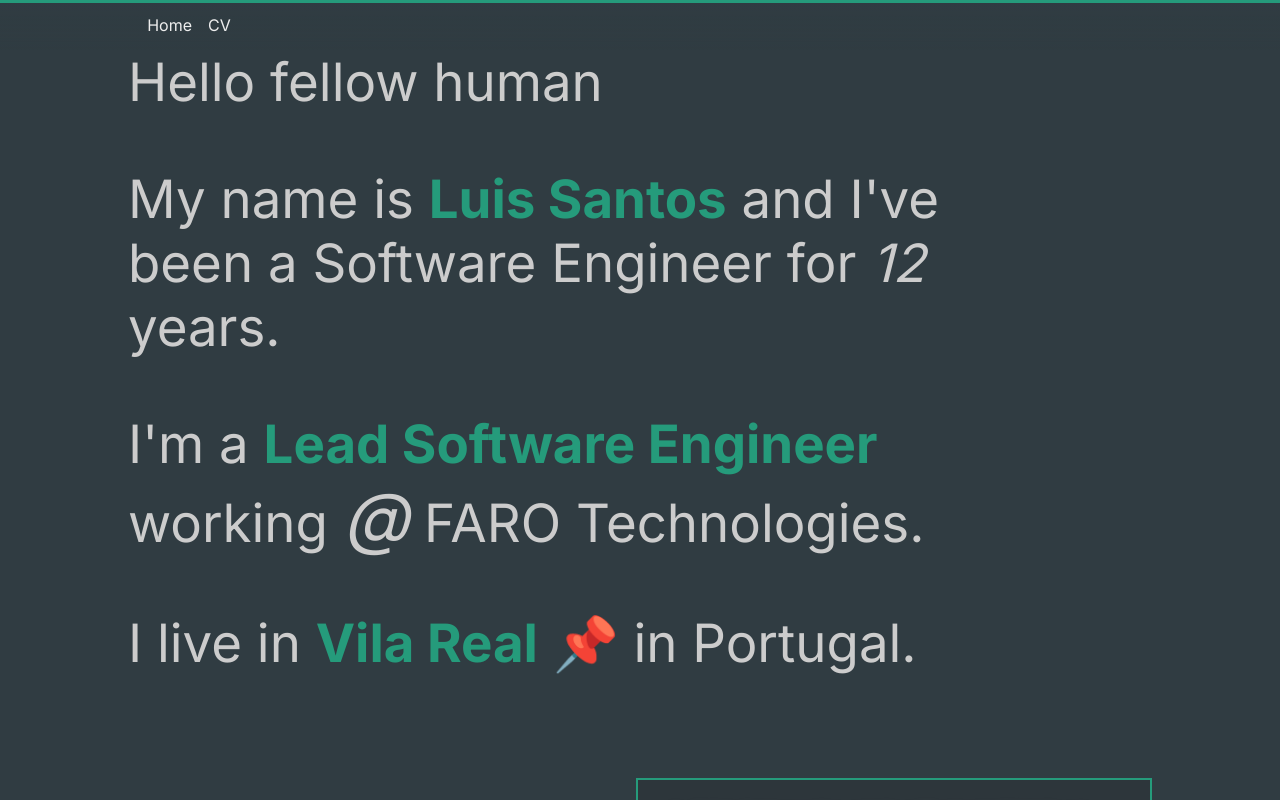
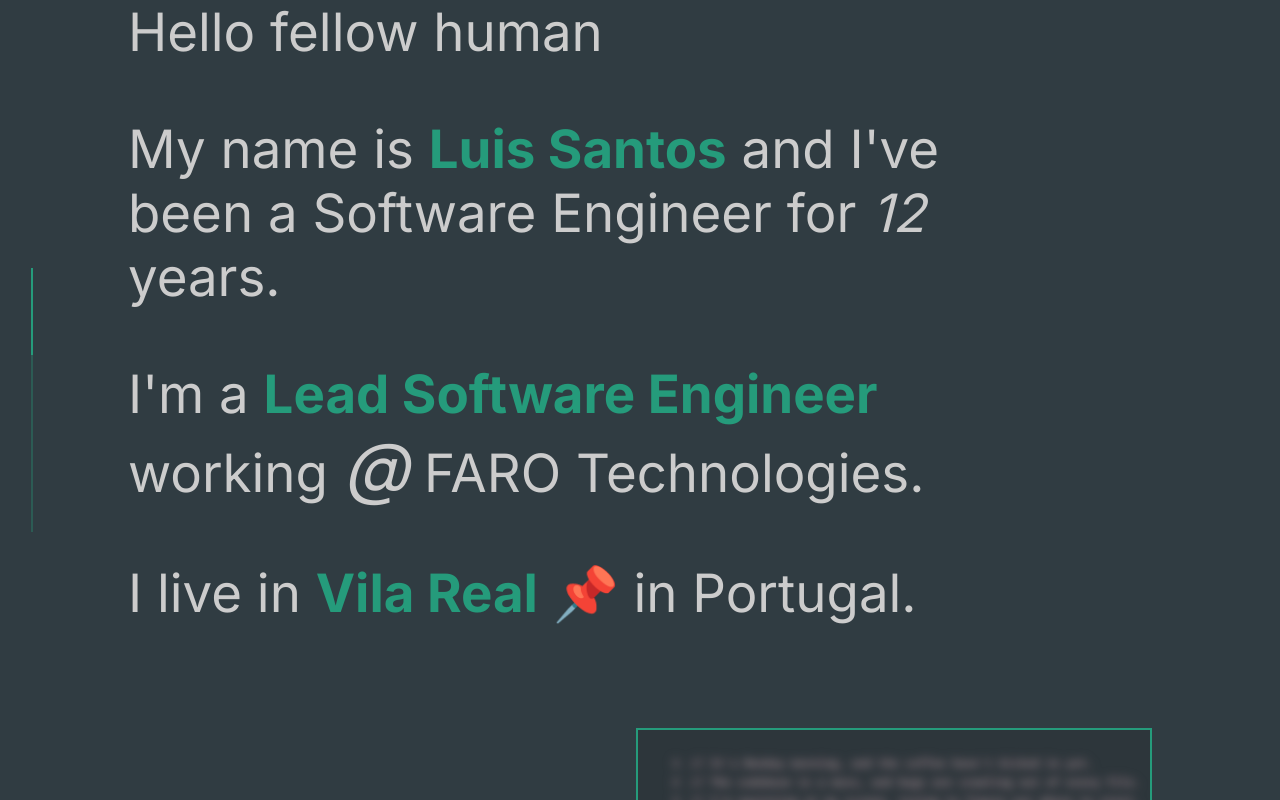
Before and after one commit to luk-rs/ecv, a Next.js app: page / in a window 1280 px wide. Shown: the top 800 px of the page. Built offline with nearby package versions, Linux system fonts and the light colour scheme.

Commit message:
changed progress to vertical style

```diff
--- a/src/components/navbar.module.css
+++ b/src/components/navbar.module.css
@@ -1,20 +1,16 @@
 .nav {
-  position: sticky;
-  background-image: linear-gradient(
-    to top,
-    transparent 0%,
-    rgba(48, 60, 66, 1) 100%
-  );
+  position: fixed;
   z-index: 999;
-  height: 50px;
-  width: 88.5%;
+  height: 100%;
+  width: 5%;
+  top:0;
+  bottom: 0;
   display: flex;
+  justify-content: center;
   align-items: center;
-  top: 0px;
-  padding-left: 11.5%;
 }
 
-.nav ul {
+/* .nav ul {
   list-style: none;
   display: flex;
   flex-direction: row;
@@ -30,14 +26,16 @@
   text-decoration: none;
   color: #eeeeee;
   font-size: 1em;
+} */
+
+.progress_bar {
+  height: 33%;
+  width: 2px;
+  padding-left: 5%;
+  background: rgb(37, 155, 123);
 }
-
-.nav div {
-  position: absolute;
-  top: 0;
-  margin-left: -11.5%;
+.progress_bar div{
+  height: 100%;
   background: rgb(37, 155, 123);
-  height: 3px;
-  width: 100%;
-  transform-origin: 0%;
+  transform-origin: 0% 0%;
 }
--- a/src/components/navbar.tsx
+++ b/src/components/navbar.tsx
@@ -13,8 +13,8 @@
 
 export default function Navbar() {
   const links: React.ReactNode[] = [
-    <Link href="/" key="home-nav" children="Home" />,
-    <Link href="/cv" key="cv-nav" children="CV" />,
+    // <Link href="/" key="home-nav" children="Home" />,
+    // <Link href="/cv" key="cv-nav" children="CV" />,
   ];
 
   const { scrollYProgress, scrollY } = useScroll();
@@ -24,16 +24,18 @@
 
   return (
     <nav className={styles.nav}>
-      <motion.div
-        style={{ scaleX: scrollYProgress }}
-        className={styles.progress_bar}
-      />
-      <ul className={inter.className}>
+      <div style={{ height: "33%", background: "rgba(37, 155, 123,0.33)" }}>
+        <motion.div
+          style={{ scaleY: scrollYProgress, transformOrigin: "top", height: "33%" }}
+          className={styles.progress_bar}
+        />
+      </div>
+      {/* <ul className={inter.className}>
         {links.map((link, idx) => {
           const key = `nav-li-${idx}`;
           return <li key={key}>{link}</li>;
         })}
-      </ul>
+      </ul> */}
     </nav>
   );
 }
```
